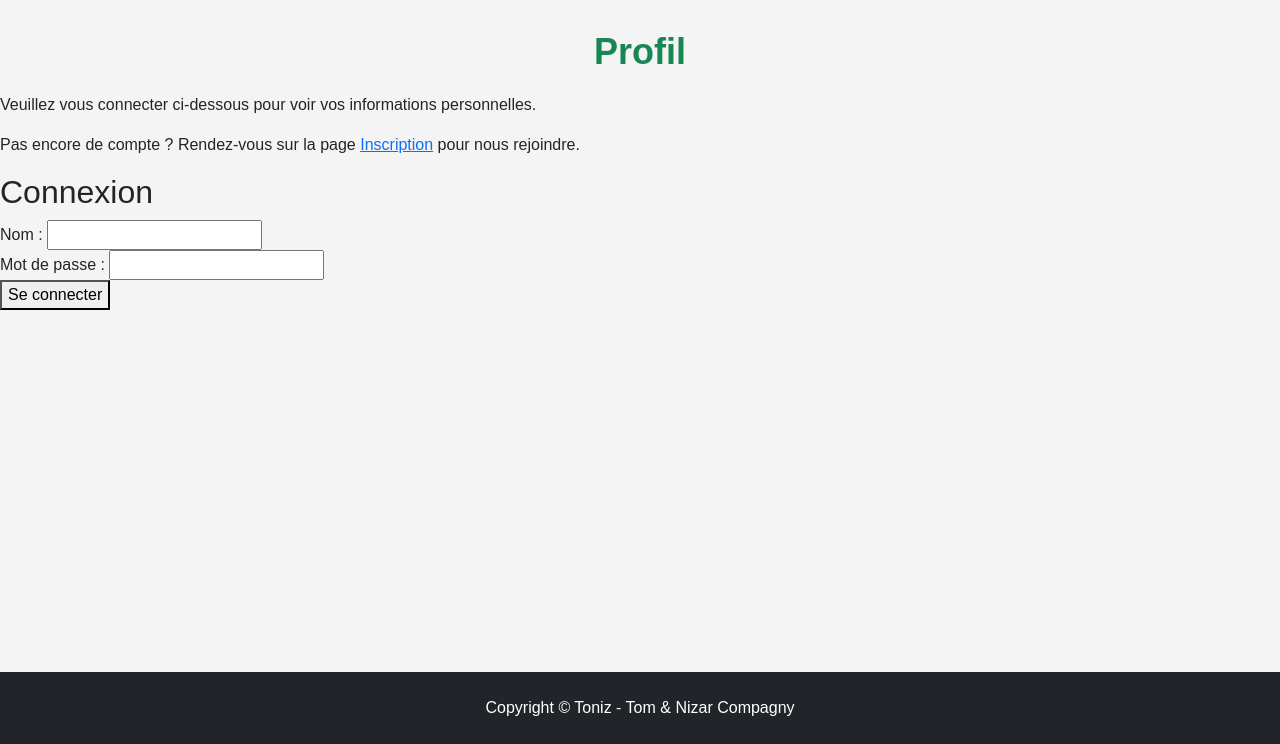
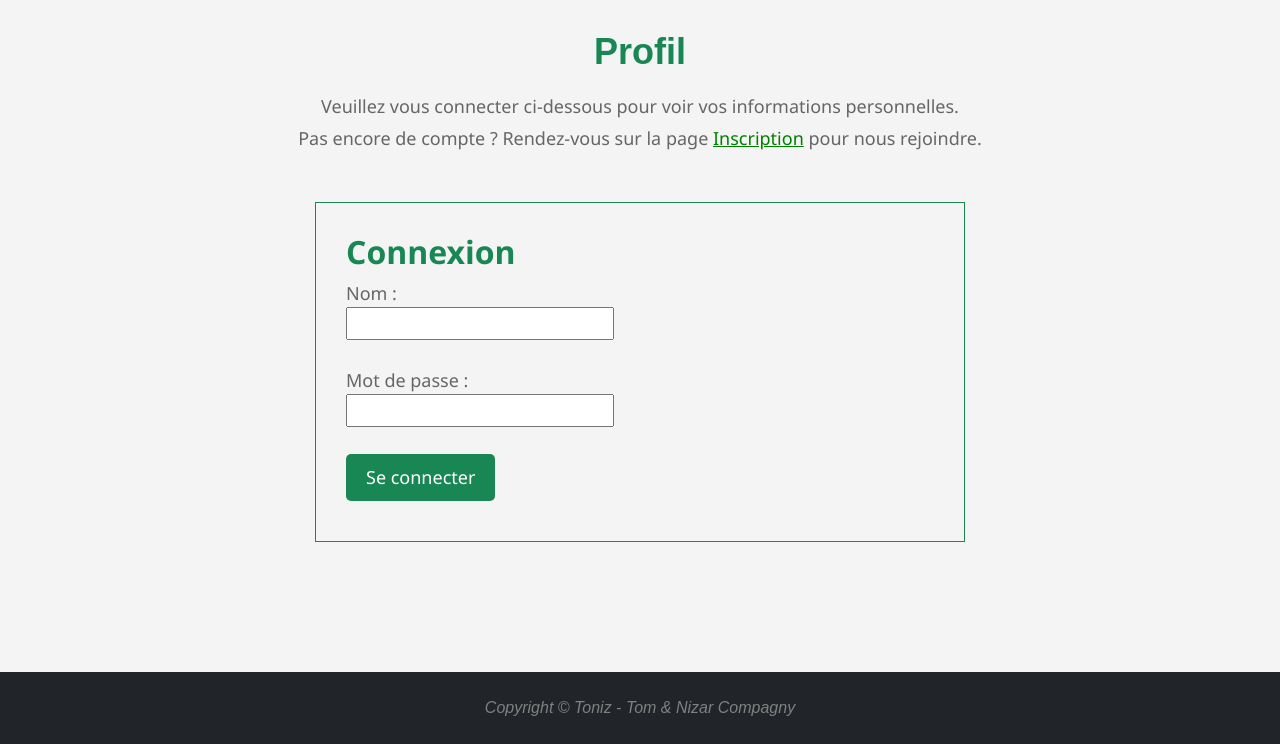
Before and after one commit to NizarMhaya/Toniz, a PHP site: page /Toniz/profil.php in a window 1280 px wide. Shown: the part 56-800 px from the top of the page. Run offline with PHP 8.4, Linux system fonts and the light colour scheme; some libraries are stand-ins or nearby versions.

Commit message:
Petites corrections styles et profil

```diff
--- a/frontend/CSS/styles.css
+++ b/frontend/CSS/styles.css
@@ -6,6 +6,11 @@ body {
     display: flex;
     flex-direction: column;
     min-height: 100vh;
+}
+
+.content {
+    /* Flex-grow permet au contenu de prendre toute la place disponible */
+    flex-grow: 1;
 }
 
 .table {
@@ -43,16 +48,253 @@ body {
     margin-bottom: 30px;
 }
 
+.p-text {
+    font-size: 18px;
+    color: #666;
+    text-align: center;
+    margin-bottom: 5px;
+    font-family: "Segoe UI", Roboto, "Helvetica Neue", "Noto Sans", "Liberation Sans", Arial, sans-serif, "Apple Color Emoji", "Segoe UI Emoji", "Segoe UI Symbol", "Noto Color Emoji";
+}
+
+.p-text-left {
+    font-size: 18px;
+    color: #666;
+    margin-bottom: 5px;
+    font-family: "Segoe UI", Roboto, "Helvetica Neue", "Noto Sans", "Liberation Sans", Arial, sans-serif, "Apple Color Emoji", "Segoe UI Emoji", "Segoe UI Symbol", "Noto Color Emoji";
+}
+
+main {
+    flex-grow: 1;
+}
+
 footer {
-    position: fixed;
-    bottom: 0;
     width: 100%;
     background-color: #333;
-    /* Couleur de fond du footer */
+    color: gray;
+    font-style: italic;
+    text-align: center;
+    padding: 20px 0;
+}
+
+#valider-modifications-button {
+    display: none;
+
+}
+
+#modifier-profil-button {
+    display: none;
+}
+
+.connexion-form {
+    font-size: 18px;
+    font-family: "Segoe UI", Roboto, "Helvetica Neue", "Noto Sans", "Liberation Sans", Arial, sans-serif, "Apple Color Emoji", "Segoe UI Emoji", "Segoe UI Symbol", "Noto Color Emoji";
+    color: #666;
+    margin: auto;
+    /* Centre le bloc horizontalement */
+    padding-right: 100px;
+    width: 650px;
+    /* Largeur du bloc */
+    text-align: center;
+    /* Centre le texte à l'intérieur du bloc */
+    border: 1px solid #198754;
+    /* Bordure verte de 2 pixels */
+    padding: 30px;
+    text-align: left;
+    /* Aligne les éléments du formulaire à gauche */
+    margin-top: 50px;
+
+
+
+
+}
+
+.connexion-form h2 {
+    color: #198754;
+    font-weight: bolder;
+}
+
+#connexion-form label,
+#connexion-form input {
+    display: block;
+    /* Affiche chaque label et input sur une nouvelle ligne */
+    margin-bottom: 0px;
+    /* Espace entre les éléments */
+}
+
+#connexion-button,
+#inscription-button,
+#valider-modifications-button,
+#modifier-profil-button {
+    background-color: #198754;
+    /* Couleur de fond du bouton */
+    color: #fff;
+    /* Couleur du texte du bouton */
+    padding: 10px 20px;
+    /* Rembourrage du bouton */
+    border: none;
+    border-radius: 5px;
+    cursor: pointer;
+    margin-bottom: 10px;
+
+}
+
+#inscription-form input,
+#inscription-form select {
+    font-family: "Segoe UI", Roboto, "Helvetica Neue", "Noto Sans", "Liberation Sans", Arial, sans-serif, "Apple Color Emoji", "Segoe UI Emoji", "Segoe UI Symbol", "Noto Color Emoji";
+    font-size: 18px;
+    color: #666;
+}
+
+#connexion-form input,
+#connexion-form select {
+    font-family: "Segoe UI", Roboto, "Helvetica Neue", "Noto Sans", "Liberation Sans", Arial, sans-serif, "Apple Color Emoji", "Segoe UI Emoji", "Segoe UI Symbol", "Noto Color Emoji";
+    font-size: 18px;
+    /* Taille de police */
+    color: #666;
+    /* Couleur du texte */
+}
+
+/* Styles pour les liens par défaut */
+a {
+    color: green;
+    /* Couleur verte pour les liens */
+}
+
+/* Styles pour les liens au survol (hover) */
+a:hover {
+    color: rgb(2, 172, 2);
+    /* Couleur verte pour les liens */
+}
+
+/* Styles pour les groupes de formulaire (form-group) */
+.form-group {
+    margin-bottom: 15px;
+    /* Espacement entre les groupes de formulaire */
+}
+
+.form-group label {
+    font-weight: bold;
+    /* Texte en gras pour les libellés des formulaires */
+    display: block;
+    /* Affiche chaque libellé sur une nouvelle ligne */
+}
+
+.form-group input,
+.form-group select {
+    width: 100%;
+    /* Largeur à 100% pour les champs de saisie */
+    padding: 8px;
+    /* Espacement intérieur des champs de saisie */
+    border: 1px solid #ccc;
+    /* Bordure légère autour des champs de saisie */
+    border-radius: 5px;
+    /* Coins arrondis des champs de saisie */
+}
+
+/* Placeholder pour les champs de saisie */
+.form-group input::placeholder {
+    color: #999;
+    /* Couleur du texte de l'indication */
+    font-style: italic;
+    /* Style italique pour l'indication */
+}
+
+/* Styles pour les boutons du formulaire */
+.form-group button {
+    background-color: #198754;
+    /* Couleur de fond du bouton */
+    color: #fff;
+    /* Couleur du texte du bouton */
+    padding: 10px 20px;
+    /* Rembourrage du bouton */
+    border: none;
+    border-radius: 5px;
+    cursor: pointer;
+}
+
+.form-title {
+    color: #198754;
+    /* Couleur du texte du titre */
+    font-weight: bolder;
+    /* Police en gras */
+    margin-top: 20px;
+    /* Espacement en haut du titre */
+}
+
+.container-calculateur {
+    margin-top: 10px;
+    width: 60%;
+    margin: 0 auto;
+    /* Centre le conteneur horizontalement */
+}
+
+#resultat {
+    border: 1px solid #198754;
+    /* Bordure verte de 2 pixels */
+    padding: 10px;
+    margin-right: 80%;
+}
+
+#addAlimentForm {
+    margin-left: 2%;
+}
+
+#createAlimentButton {
+    margin-left: 2%;
+    margin-bottom: 8px;
+}
+
+.narrow {
+    width: 90%;
+    /* Ajustez la largeur en fonction de vos besoins */
+}
+
+.custom-button {
+
+    color: #ffffff;
+    border: none;
+    padding: 10px 20px;
+    border-radius: 5px;
+    cursor: pointer;
+}
+
+.custom-button img {
+    width: 16px;
+    /* Largeur souhaitée de l'icône */
+    height: 16px;
+    /* Hauteur souhaitée de l'icône */
+    margin-right: 5px;
+    /* Espacement entre l'icône et le texte (si applicable) */
+}
+
+.clic-effectue {
+    background-color: rgb(255, 238, 142);
+    border: 2px solid rgb(0, 173, 0);
     color: white;
-    /* Couleur du texte du footer */
-    text-align: center;
-    /* Alignement du texte au centre */
-    padding: 20px 0;
-    /* Espacement intérieur du footer */
 }
+
+.clic-effectue {
+    animation: vibrate 0.3s ease infinite;
+}
+
+@keyframes vibrate {
+    0% {
+        transform: translateX(0);
+    }
+
+    25% {
+        transform: translateX(-2px);
+    }
+
+    50% {
+        transform: translateX(2px);
+    }
+
+    75% {
+        transform: translateX(-2px);
+    }
+
+    100% {
+        transform: translateX(2px);
+    }
+}
--- a/frontend/js/script_profil.js
+++ b/frontend/js/script_profil.js
@@ -43,26 +43,4 @@ $(document).ready(function () {
     });
 
 
-
-    var table = $('#myTable').DataTable({
-        ajax: {
-            url: apiUrlProfil,
-            dataSrc: ''
-        },
-        columns: [
-            // { "data": "ID_USER" },
-            { "data": "LOGIN" },
-            // { "data": "MDP" },
-            { "data": "AGE" },
-            { "data": "TAILLE" },
-            { "data": "POIDS" },
-            { "data": "SEXE" },
-            { "data": "ACTIVITE" },
-            { "data": "KCAL_JOUR" }
-        ]
-    });
-
-
-
-
 });
```
Also changed, not shown: frontend/JS/script_aliments_integration.js (+0 -7 lines).
